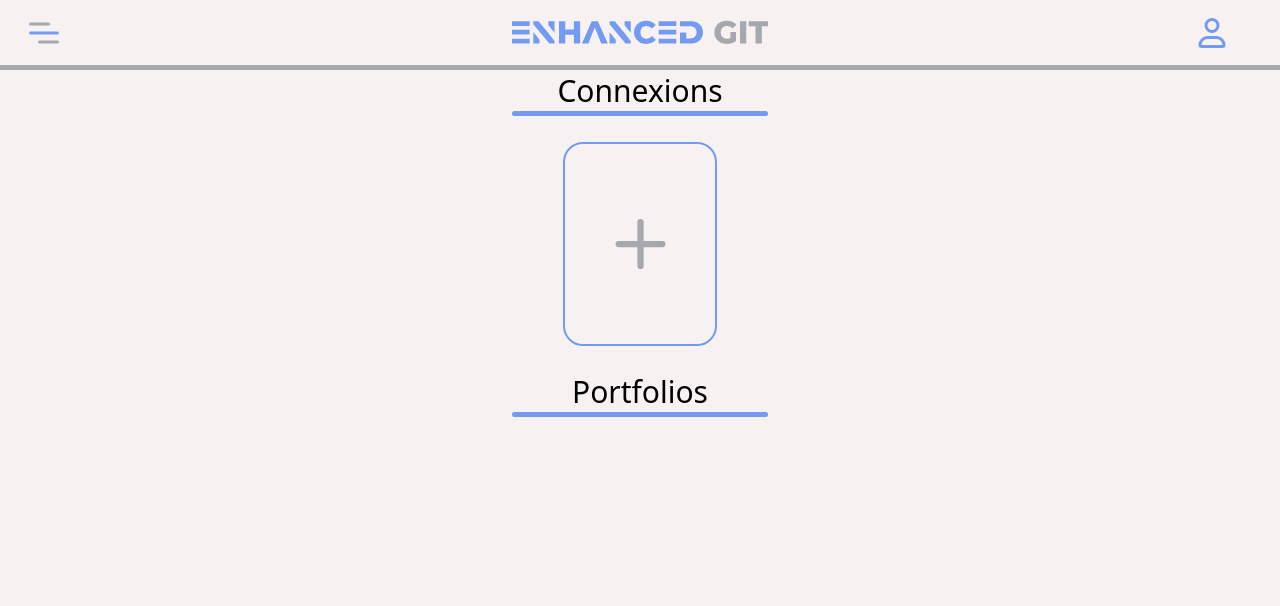
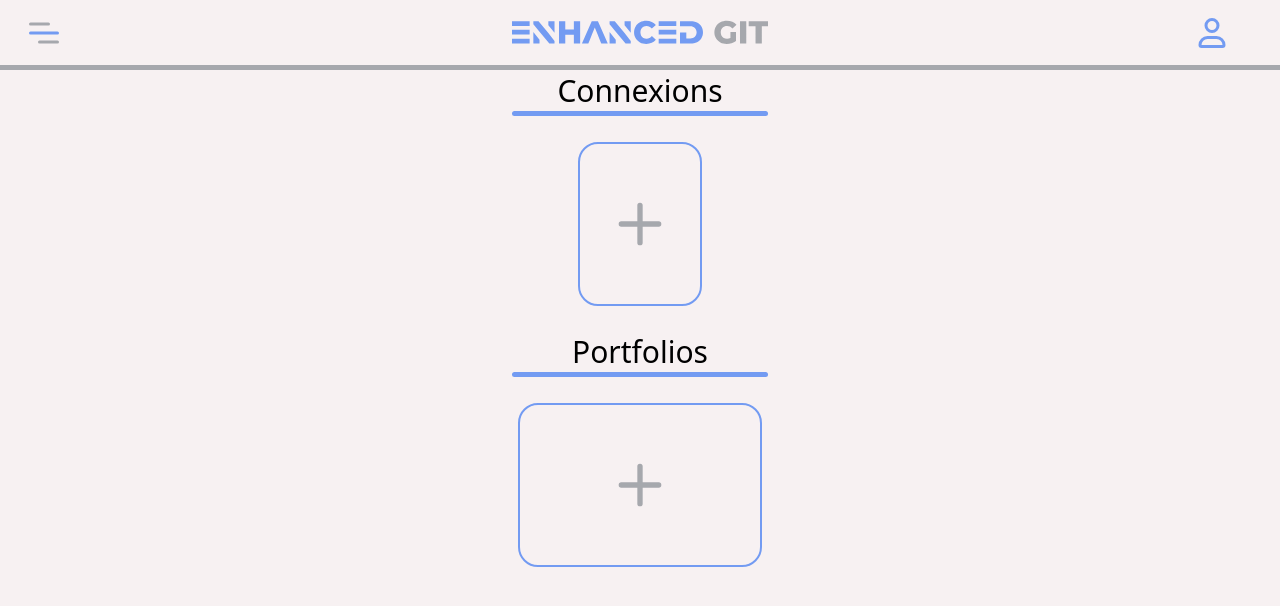
Before and after one commit to MrTanguy/enhanced-git-front, a React (Vite) app: page /dashboard in a window 1280 px wide. Shown: the top 606 px of the page. Built offline with nearby package versions, Linux system fonts and the light colour scheme; sample sign-in values are in the browser's storage.

Commit message:
adding the plus botton for the portfolios

```diff
--- a/src/pages/Dashboard.jsx
+++ b/src/pages/Dashboard.jsx
@@ -14,7 +14,7 @@ const Dashboard = () => {
                 <div className='titleDiv-underline'></div>
             </div>
             <div className='container'>
-                <div className='plusCard' onClick={() => setShowModalConnections(true)} >
+                <div className='plusCard plusCardConnections' onClick={() => setShowModalConnections(true)} >
                     <img className='plusSvg' src="/plus.svg" alt='PlusSVG'/>
                 </div>
                 {/* Page modal pour choisir la connexion souhaitée */}
@@ -27,6 +27,11 @@ const Dashboard = () => {
                 <div className='titleDiv-font'>Portfolios</div>
                 <div className='titleDiv-underline'></div>
             </div>
+            <div className='container'>
+                <div className='plusCard plusCardPortfolios' >
+                    <img className='plusSvg' src="/plus.svg" alt='PlusSVG'/>
+                </div>
+            </div>
         </div>
     )
 }
--- a/src/styles/dashboard.css
+++ b/src/styles/dashboard.css
@@ -26,16 +26,23 @@
 
 .plusCard {
     border: 2px solid #739BF2;
-    width: 150px;
-    height: 200px;
     display: flex;
     justify-content: center;
     align-items: center;
     border-radius: 20px;
 }
 
+.plusCardConnections {
+    width: 15vh;
+    height: 20vh;
+}
+
+.plusCardPortfolios {
+    width: 30vh;
+    height: 20vh;
+}
+
 .plusSvg {
-    width: 50%;
-    height: 50%;
-    object-fit: fill;
+    width: 8vh;
+    height: 8vh;
 }
```
